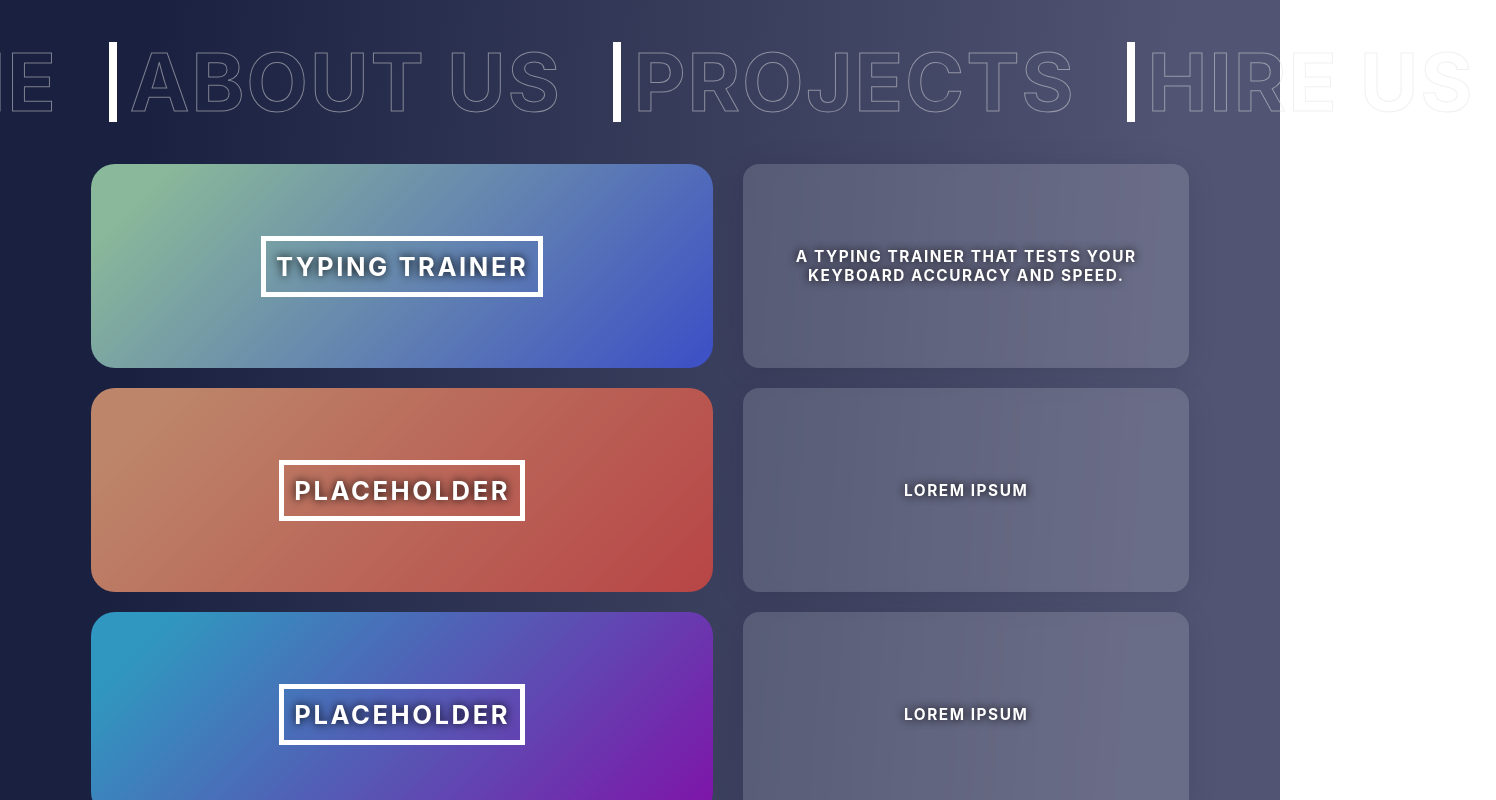
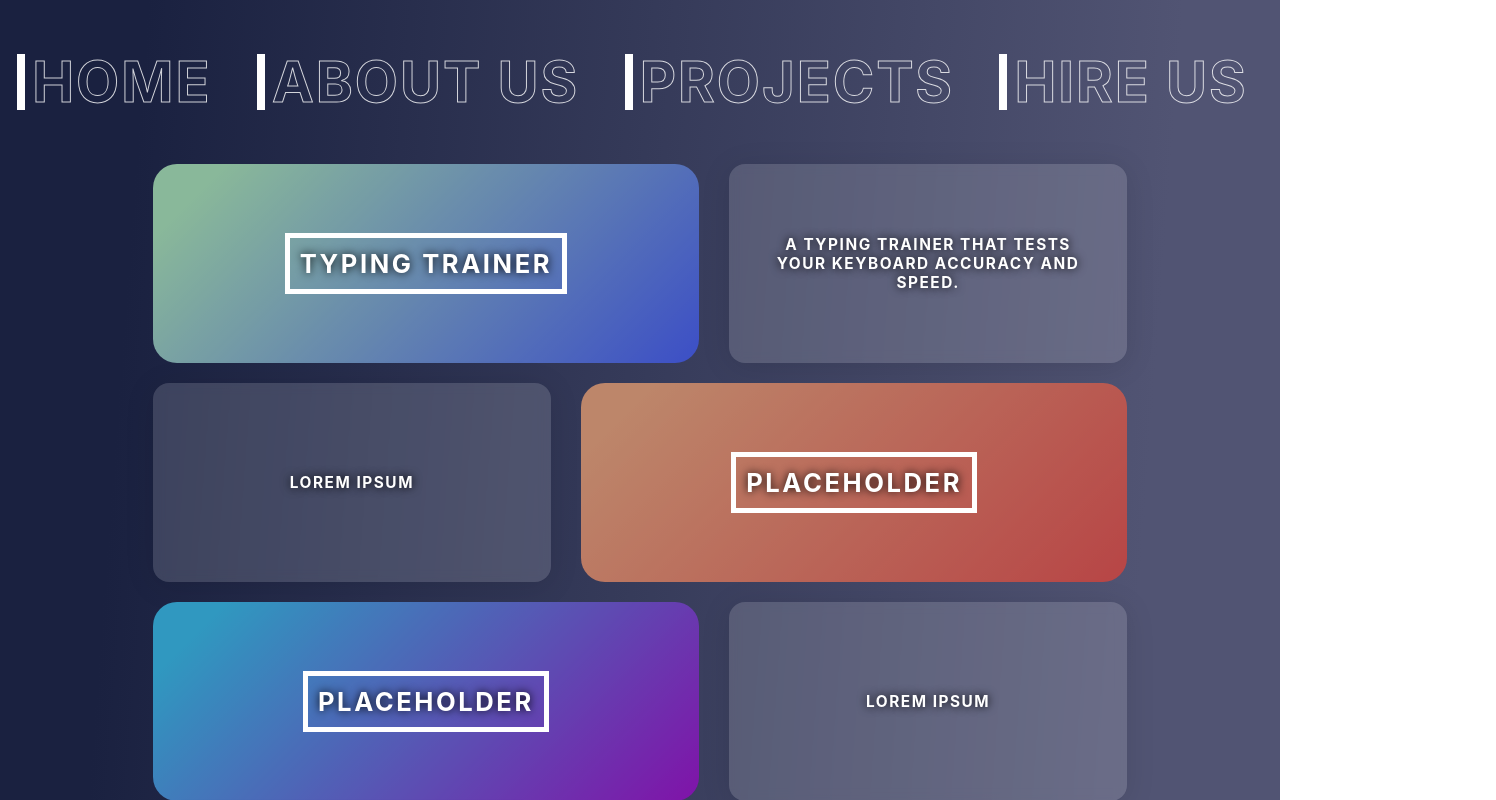
Before and after one commit to WukoSiric/2022-typingGame, a SvelteKit app in the folder groupproject/: page /our-projects in a window 1280 px wide. Shown: the top 800 px of the page, 1496 px wide, since content can reach past the window. Built offline with nearby package versions, Linux system fonts and the light colour scheme.

Commit message:
added alternating cards in projects

```diff
--- a/groupproject/src/lib/navbar.svelte
+++ b/groupproject/src/lib/navbar.svelte
@@ -60,14 +60,14 @@
 
     ul li a {
         position: relative;
-        font-size: 5em;
+        font-size: 3.5em;
         font-weight: bold;
         text-decoration: none;
         line-height: 1em;
         letter-spacing: 2px;
         text-transform: uppercase;
         color: transparent;
-        -webkit-text-stroke: 1px rgba(225, 225, 225, 0.5);
+        -webkit-text-stroke: 1px rgba(255, 255, 255, 0.8);
     }
 
     ul li a::before {
--- /dev/null
+++ b/groupproject/src/routes/about-us/+layout.svelte
@@ -0,0 +1,8 @@
+<slot/>
+<style>
+
+:global(body) {
+    margin: 0px;
+    height: 30%;
+}
+</style>
--- /dev/null
+++ b/groupproject/src/routes/about-us/+page.svelte
@@ -0,0 +1,26 @@
+<script>
+
+    import Nav from '../../lib/navbar.svelte';
+
+</script>
+
+<title>About Us</title>
+
+<div class="page">
+    <Nav/>
+
+</div>
+
+<style>
+
+.page {
+    padding: 30px;
+    background-image: linear-gradient( 94.3deg,  rgba(26,33,64,1) 10.9%, rgba(81,84,115,1) 87.1% );
+    height: 100%;
+    display: flex;
+    flex-direction: column;
+    align-items: center;
+    gap: 30px;
+}
+
+</style>
--- a/groupproject/src/routes/our-projects/+page.svelte
+++ b/groupproject/src/routes/our-projects/+page.svelte
@@ -26,29 +26,55 @@ let resources = [
 
     {
         link: 'https://kit.svelte.dev/',
-        styling: 'background-image: linear-gradient( 135deg, #C2FFD8 10%, #465EFB 100%);',
+        styling: 'background-image: linear-gradient( 135deg, #81FFEF 10%, #F067B4 100%);',
         name: 'Placeholder',
         description: 'Lorem Ipsum'
     }
 ];
+
+let cardNum = 2;
+
+function alternate_card () {
+    if (cardNum == 1) {
+        cardNum = 2;
+    } else {
+        cardNum = 1;
+    }
+
+    return cardNum;
+}
+
+let descNum = 1;
+
+function alternate_desc() {
+    if (descNum == 1) {
+        descNum = 2;
+    } else {
+        descNum = 1;
+    }
+
+    return descNum;
+}
 
 </script>
 
 <title>Our Projects</title>
 
 <div class="page">
-    <Nav/>
+    <div class="nav">
+        <Nav/>
+    </div>
     <div class="cards-container">
         {#each resources as resource}
         <div class="card-wrapper">
-            <a href="{resource.link}" target="_blank" class="card">
+            <a href="{resource.link}" target="_blank" class="card" style="order: {alternate_card()}">
                 <div class="card-background" style="{resource.styling}"></div>
                 <div class="card-content">
                     <p class="border">{resource.name}</p>
                 </div>
             </a>
 
-            <div class="description-content">
+            <div class="description-content" style="order: {alternate_desc()}">
                 <p>{resource.description}</p>
             </div>
         </div>
@@ -77,7 +103,7 @@ let resources = [
         flex-direction: column;
         gap: 20px;
         align-items: center;
-        min-width: 100%;
+        min-width: 80%;
     }
 
     .card-wrapper {
```
